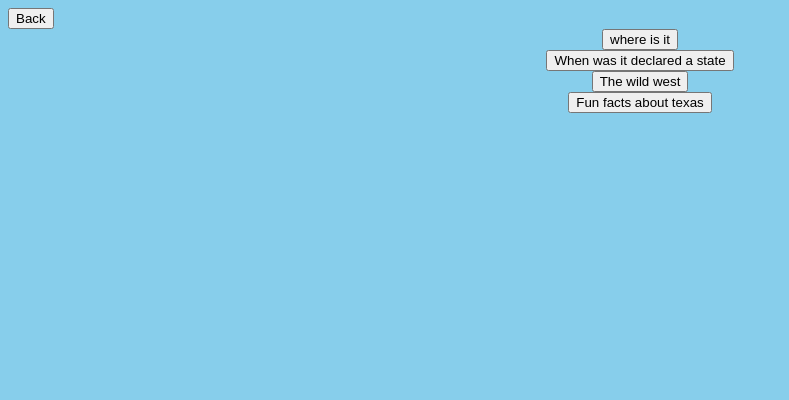
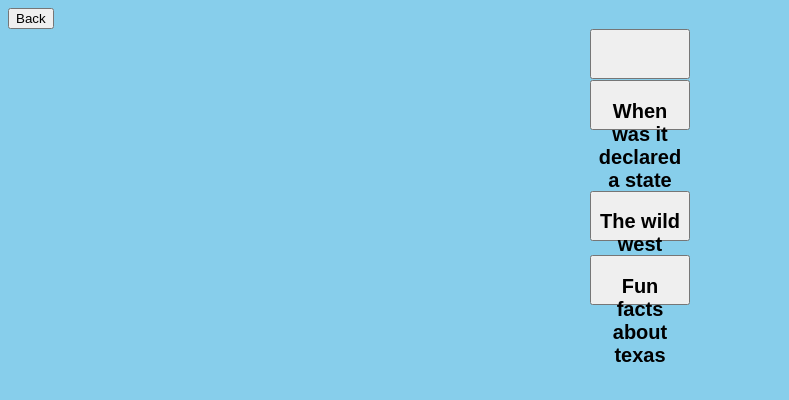
Before and after one commit to MasonWalker24/moms-project, a plain HTML site: page state.html in a window 1280 px wide. Shown: the whole page, without its empty margins (0-789 px from the left). Drawn offline with Linux system fonts and the light colour scheme.

Commit message:
Update state.html

```diff
--- a/state.html
+++ b/state.html
@@ -6,11 +6,11 @@ texas
 </head>
 <body style="background-color:skyblue;">
   <a href="index.html"><button>Back</button></a>
-  <center><a href="right here.jpg"><button>where is it</button></a></center>
+  <center><a href="right here.jpg"><button style="height: 50px; width: 100px;"><h2where is it</h2></button></a></center>
  </div>
- <center><a href="founded.html"><button>When was it declared a state</button></a></center>
+ <center><a href="founded.html"><button style="height: 50px; width: 100px;"><h2>When was it declared a state</h2></button></a></center>
   </div>
-<center><a href="wildwest.html"><button>The wild west</button></a></center>
+<center><a href="wildwest.html"><button style="height: 50px; width: 100px;"><h2>The wild west</h2></button></a></center>
 </div>
-<center><a href="funfacts".html"><button>Fun facts about texas</button></a></center>
+<center><a href="funfacts.html"><button style="height: 50px; width: 100px;"><h2>Fun facts about texas</h2></button></a></center>
 </body>
```
